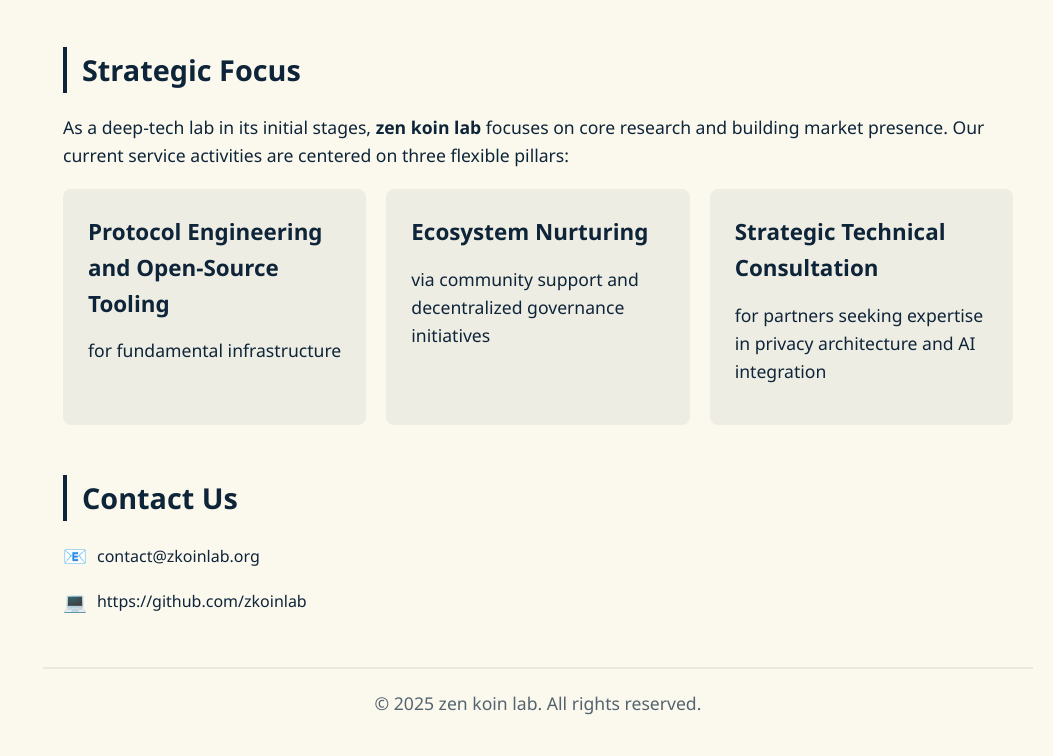
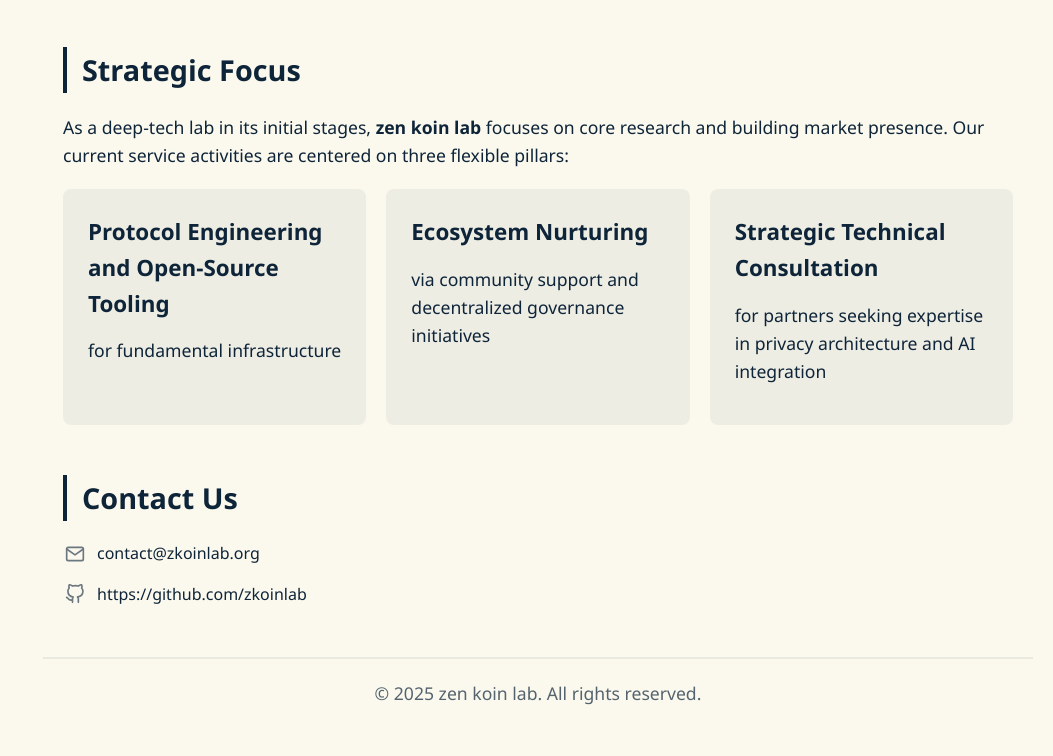
Before and after one commit to zkoinlab/zkoinweb, a plain HTML site: page index.html in a window 1280 px wide. Shown: the part 2291-3047 px from the top of the page, without its empty margins (227-1280 px from the left). Drawn offline with Linux system fonts and the light colour scheme.

Commit message:
修改contact小图标

```diff
--- a/index.html
+++ b/index.html
@@ -230,6 +230,26 @@
         .contact-icon {
             margin-right: 10px;
             font-size: 1.2rem;
+            width: 24px;
+            height: 24px;
+            display: inline-flex;
+            align-items: center;
+            justify-content: center;
+        }
+
+        /* SVG 图标样式 */
+        .contact-icon svg {
+            width: 20px;
+            height: 20px;
+            stroke: #0e2439;
+            fill: none;
+            opacity: 0.6;
+            transition: all 0.3s ease;
+        }
+
+        .contact-item:hover .contact-icon svg {
+            opacity: 1;
+            stroke: #1a4b7a;
         }
 
         .contact-link {
@@ -384,11 +404,20 @@
             <h2>Contact Us</h2>
             <div class="contact-info">
                 <div class="contact-item">
-                    <span class="contact-icon">📧</span>
+                    <span class="contact-icon">
+                        <svg xmlns="http://www.w3.org/2000/svg" viewBox="0 0 24 24" fill="none" stroke="currentColor" stroke-width="2" stroke-linecap="round" stroke-linejoin="round">
+                            <path d="M4 4h16c1.1 0 2 .9 2 2v12c0 1.1-.9 2-2 2H4c-1.1 0-2-.9-2-2V6c0-1.1.9-2 2-2z"></path>
+                            <polyline points="22,6 12,13 2,6"></polyline>
+                        </svg>
+                    </span>
                     <a href="mailto:contact@zkoinlab.org" class="contact-link">contact@zkoinlab.org</a>
                 </div>
                 <div class="contact-item">
-                    <span class="contact-icon">💻</span>
+                    <span class="contact-icon">
+                        <svg xmlns="http://www.w3.org/2000/svg" viewBox="0 0 24 24" fill="none" stroke="currentColor" stroke-width="2" stroke-linecap="round" stroke-linejoin="round">
+                            <path d="M9 19c-5 1.5-5-2.5-7-3m14 6v-3.87a3.37 3.37 0 0 0-.94-2.61c3.14-.35 6.44-1.54 6.44-7A5.44 5.44 0 0 0 20 4.77 5.07 5.07 0 0 0 19.91 1S18.73.65 16 2.48a13.38 13.38 0 0 0-7 0C6.27.65 5.09 1 5.09 1A5.07 5.07 0 0 0 5 4.77a5.44 5.44 0 0 0-1.5 3.78c0 5.42 3.3 6.61 6.44 7A3.37 3.37 0 0 0 9 18.13V22"></path>
+                        </svg>
+                    </span>
                     <a href="https://github.com/zkoinlab" target="_blank" rel="noopener noreferrer" class="contact-link">https://github.com/zkoinlab</a>
                 </div>
             </div>
```
